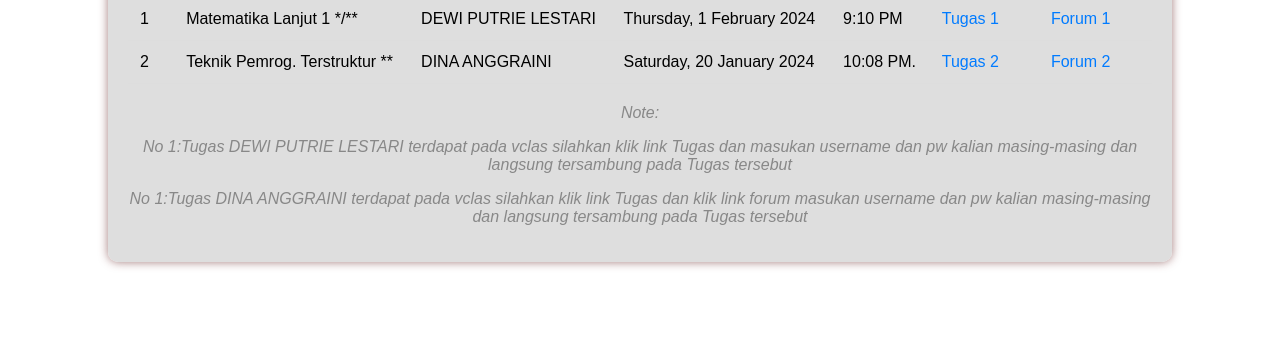
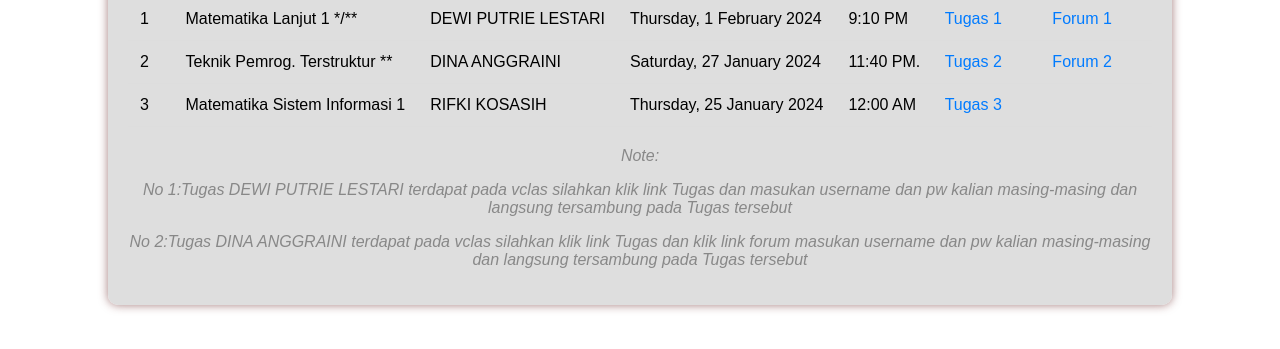
Before and after one commit to AHMADIRFAN10/AHMADIRFAN11.github.io, a plain HTML site: page index2.html in a window 1280 px wide. Shown: the part 165-514 px from the top of the page. Drawn offline with Linux system fonts and the light colour scheme.

Commit message:
index2.html

```diff
--- a/index2.html
+++ b/index2.html
@@ -82,10 +82,19 @@
                     <td>2</td>
                     <td>Teknik Pemrog. Terstruktur **</td>
                     <td>DINA ANGGRAINI</td>
-                    <td>Saturday, 20 January 2024</td>
-                    <td>10:08 PM.</td>
-                    <td><a href="https://v-class.gunadarma.ac.id/mod/quiz/view.php?id=1229366">Tugas 2</a></td>
-                    <td><a href="https://v-class.gunadarma.ac.id/mod/forum/view.php?id=1229365">Forum 2</a></td>
+                    <td>Saturday, 27 January 2024</td>
+                    <td>11:40 PM.</td>
+                    <td><a href="https://v-class.gunadarma.ac.id/mod/quiz/view.php?id=1233786">Tugas 2</a></td>
+                    <td><a href="https://v-class.gunadarma.ac.id/mod/forum/view.php?id=1233791">Forum 2</a></td>
+                </tr>
+                 <tr>
+                    <td>3</td>
+                    <td>Matematika Sistem Informasi 1</td>
+                    <td>RIFKI KOSASIH</td>
+                    <td>Thursday, 25 January 2024</td>
+                    <td>12:00 AM</td>
+                    <td><a href="https://v-class.gunadarma.ac.id/mod/assign/view.php?id=1234518">Tugas 3</a></td>
+                    <td><a href="->"Forum 3</a></td>
                 </tr>
             </tbody>
         </table>
@@ -93,7 +102,7 @@
         <div class="note">
             <p>Note:</p>
             <p>No 1:Tugas DEWI PUTRIE LESTARI terdapat pada vclas silahkan klik link Tugas dan masukan username dan pw kalian masing-masing dan langsung tersambung pada Tugas tersebut </p>
-            <p>No 1:Tugas DINA ANGGRAINI terdapat pada vclas silahkan klik link Tugas dan klik link forum masukan username dan pw kalian masing-masing dan langsung tersambung pada Tugas tersebut </p>
+            <p>No 2:Tugas DINA ANGGRAINI terdapat pada vclas silahkan klik link Tugas dan klik link forum masukan username dan pw kalian masing-masing dan langsung tersambung pada Tugas tersebut </p>
         </div>
 
     </div>
```
